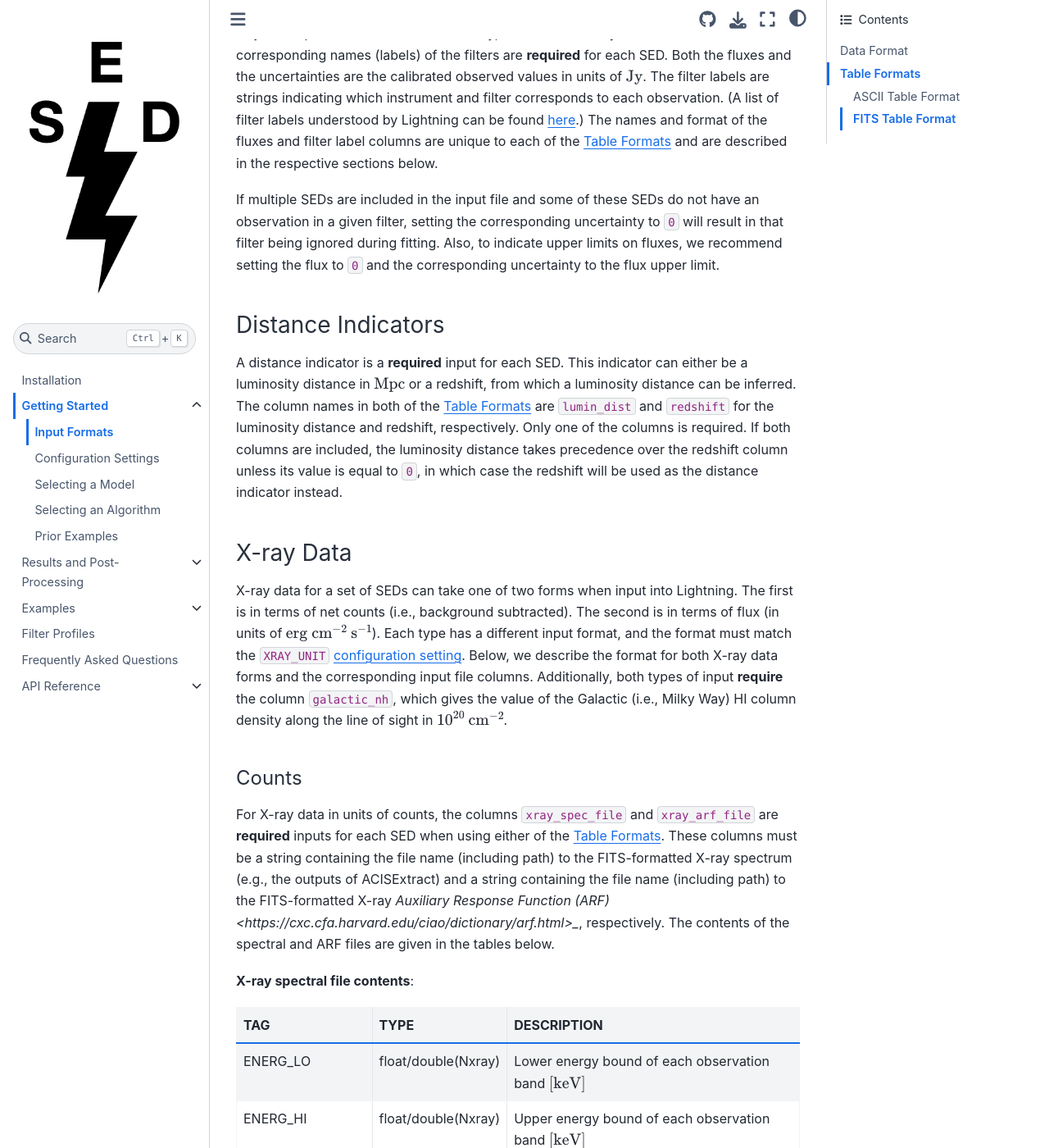
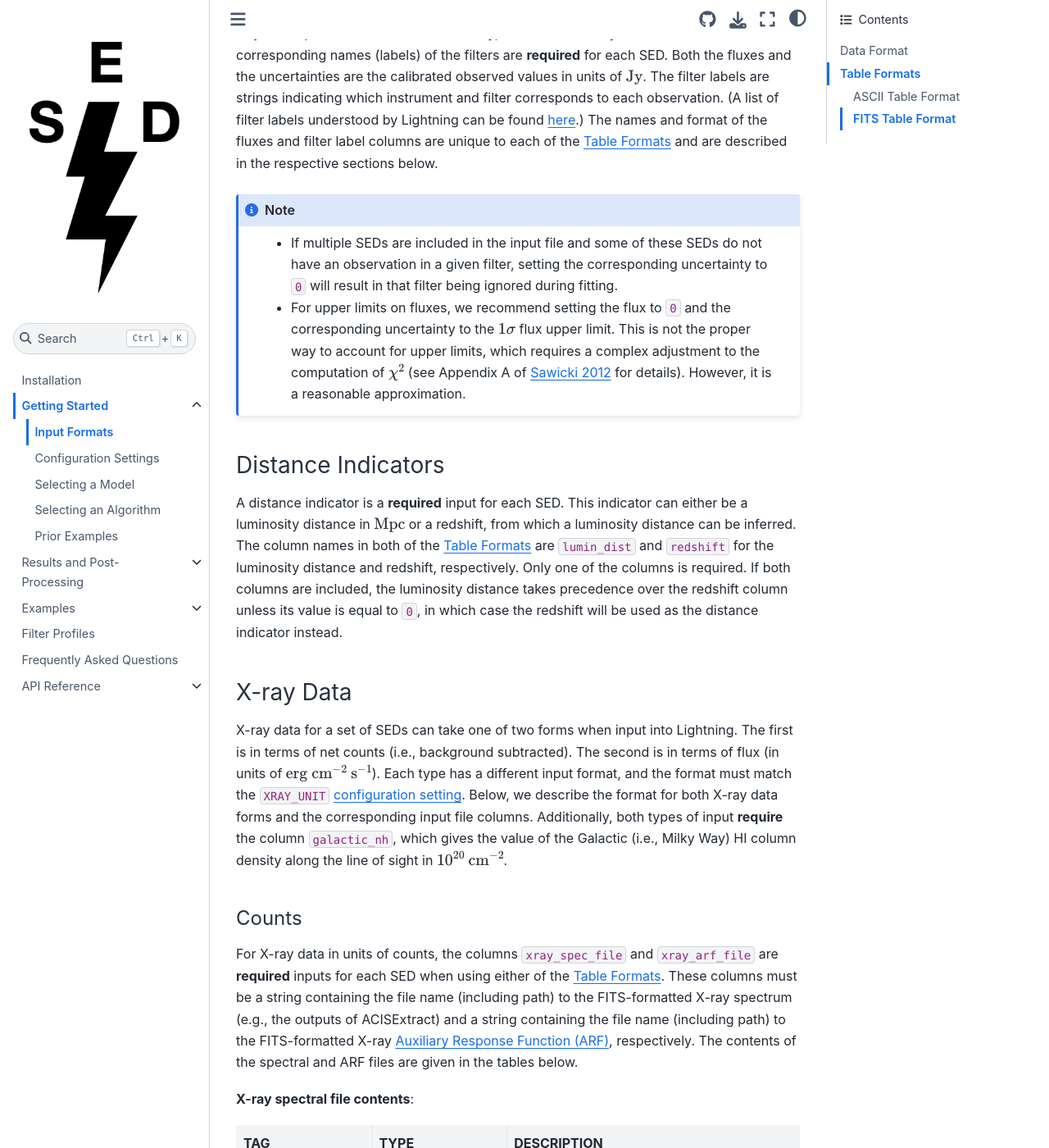
Before and after one commit to rafaeleufrasio/lightning, a Sphinx documentation site: the page built from docs/source/inputs/input_format.rst, in a window 1280 px wide and 1400 px high, scrolled down 559 px. Shown: the whole window at 82% size. Built offline with Sphinx 7.4.7 and the Sphinx Book theme 1.1.4, drawn with Linux system fonts in a browser that asks for light colours.

```diff
--- a/docs/source/API_reference/input/lightning_input.rst
+++ b/docs/source/API_reference/input/lightning_input.rst
@@ -91,3 +91,4 @@
 - 2022/09/01: Added handling for user-supplied X-ray count uncertainties (Erik B. Monson)
 - 2022/09/14: Updated to allow fitting with X-ray fluxes (Erik B. Monson)
 - 2022/09/15: Updated documentation (Keith Doore)
+- 2022/10/24: Allowed for negative flux inputs (Keith Doore)
--- a/docs/source/inputs/input_format.rst
+++ b/docs/source/inputs/input_format.rst
@@ -32,10 +32,16 @@
 be found :ref:`here <filter_table>`.) The names and format of the fluxes and filter label columns are unique
 to each of the :ref:`table-format-label` and are described in the respective sections below.
 
-If multiple SEDs are included in the input file and some of these SEDs do not have an observation in a
-given filter, setting the corresponding uncertainty to ``0`` will result in that filter being ignored during
-fitting. Also, to indicate upper limits on fluxes, we recommend setting the flux to ``0`` and the corresponding
-uncertainty to the flux upper limit.
+.. note::
+
+    - If multiple SEDs are included in the input file and some of these SEDs do not have an observation in a
+      given filter, setting the corresponding uncertainty to ``0`` will result in that filter being ignored during
+      fitting.
+    - For upper limits on fluxes, we recommend setting the flux to ``0`` and the corresponding uncertainty to
+      the :math:`1\sigma` flux upper limit. This is not the proper way to account for upper limits, which
+      requires a complex adjustment to the computation of :math:`\chi^2` (see Appendix A of `Sawicki 2012
+      <https://ui.adsabs.harvard.edu/abs/2012PASP..124.1208S/abstract>`_ for details). However, it is a
+      reasonable approximation.
 
 
 .. _distance-input-label:
@@ -71,7 +77,7 @@
 are **required** inputs for each SED when using either of the :ref:`table-format-label`.
 These columns must be a string containing the file name (including path) to the FITS-formatted X-ray
 spectrum (e.g., the outputs of ACISExtract) and a string containing the file name (including path) to
-the FITS-formatted X-ray `Auxiliary Response Function (ARF) <https://cxc.cfa.harvard.edu/ciao/dictionary/arf.html>_`,
+the FITS-formatted X-ray `Auxiliary Response Function (ARF) <https://cxc.cfa.harvard.edu/ciao/dictionary/arf.html>`_,
 respectively. The contents of the spectral and ARF files are given in the tables below.
 
 **X-ray spectral file contents**:
```
Also changed, not shown: 1 other file.
